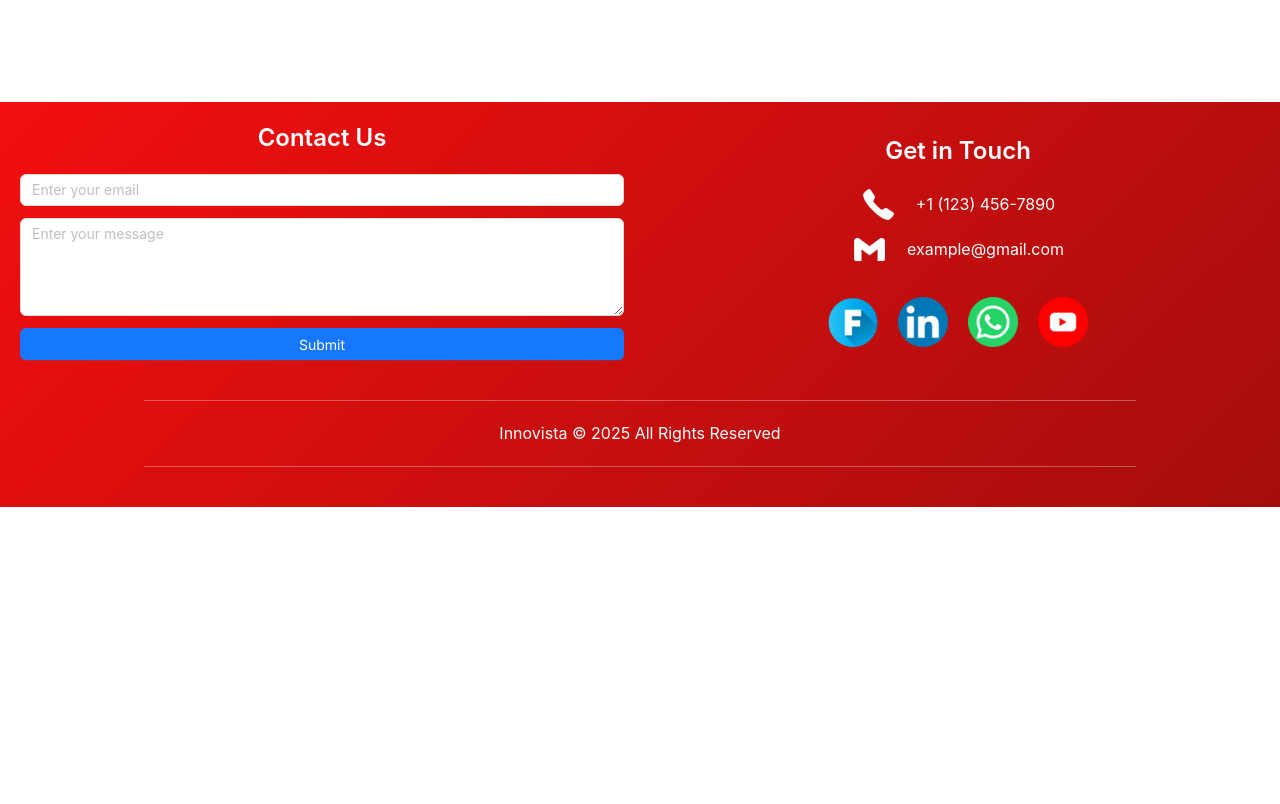
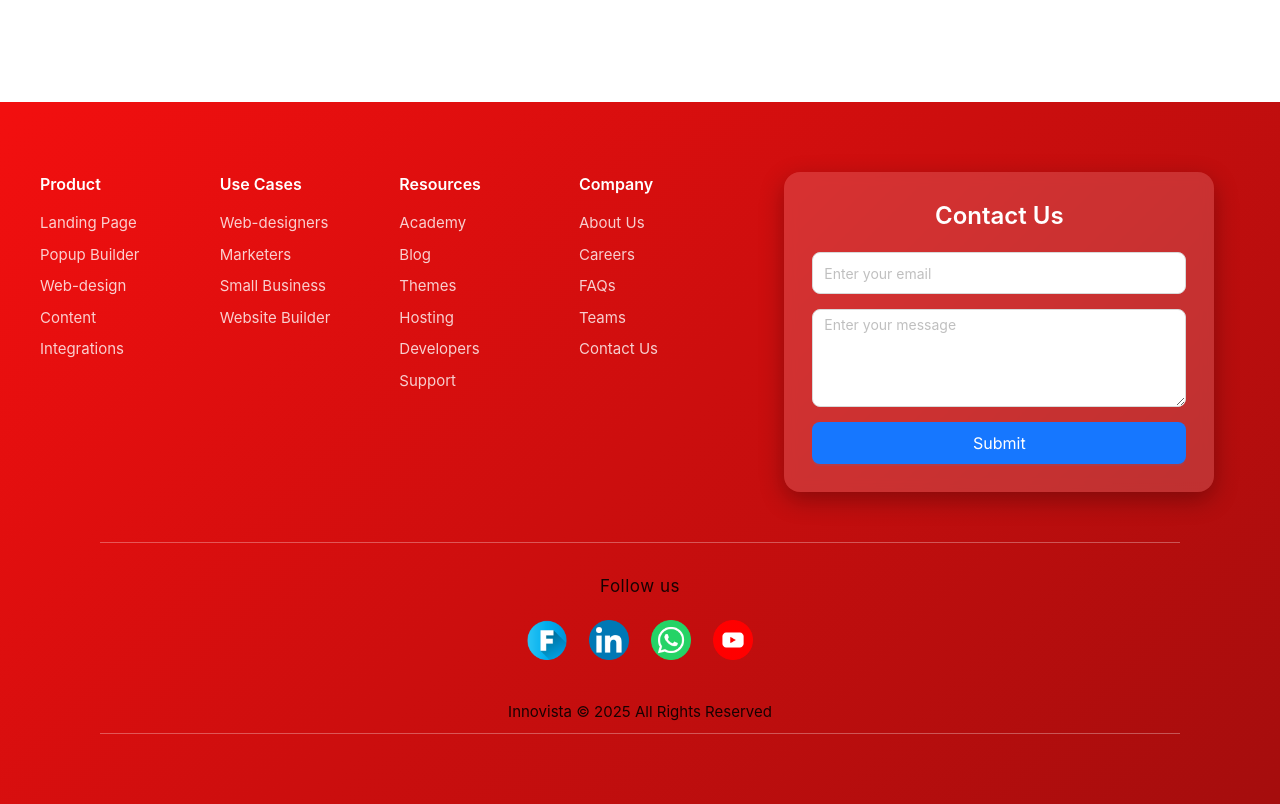
Before and after one commit to Innovista-Metal-Fabriconix/Innovista-frontEnd, a React (Vite) app: page / in a window 1280 px wide. Shown: the part 749-1553 px from the top of the page. Before the commit the page ends 1256 px from the top, so only its background shows below. Built offline with nearby package versions, Linux system fonts and the light colour scheme.

Commit message:
update the footer Style
Co-Authored-By: Dahamneth W.M.S.S <saninduofficial123@gmail.com>
Co-Authored-By: asharaneth <209180658+asharaneth@users.noreply.github.com>

```diff
--- a/src/components/Footer.tsx
+++ b/src/components/Footer.tsx
@@ -1,35 +1,95 @@
-import { Col, Row, Typography, Button, Input } from "antd";
+import { Row, Col, Typography, Button, Input } from "antd";
 import FB from "../assets/Logo/facebook.png";
 import IG from "../assets/Logo/link.png";
-import LI from "../assets/Logo/gmail.png";
-import TW from "../assets/Logo/phone.png";
 import YT from "../assets/Logo/whatsapp.png";
 import WP from "../assets/Logo/youtube.png";
 
 const { TextArea } = Input;
 
 function Footer() {
-  const contactInfo = [
-    { icon: TW, label: "+1 (123) 456-7890", alt: "Phone" },
-    { icon: LI, label: "example@gmail.com", alt: "Gmail" },
+  const columns = [
+    {
+      title: "Product",
+      items: [
+        "Landing Page",
+        "Popup Builder",
+        "Web-design",
+        "Content",
+        "Integrations",
+      ],
+    },
+    {
+      title: "Use Cases",
+      items: [
+        "Web-designers",
+        "Marketers",
+        "Small Business",
+        "Website Builder",
+      ],
+    },
+    {
+      title: "Resources",
+      items: ["Academy", "Blog", "Themes", "Hosting", "Developers", "Support"],
+    },
+    {
+      title: "Company",
+      items: ["About Us", "Careers", "FAQs", "Teams", "Contact Us"],
+    },
   ];
 
-  const socialIcons = [
-    { src: FB, alt: "Facebook" },
-    { src: IG, alt: "LinkedIn" },
-    { src: YT, alt: "WhatsApp" },
-    { src: WP, alt: "YouTube" },
-  ];
+  const socialIcons = [FB, IG, YT, WP];
 
   return (
     <div
       style={{
         background: "linear-gradient(135deg, #f30f0f, #a50d0d)",
-        padding: "20px 20px",
+        padding: "70px 40px",
+        color: "white",
       }}
     >
-      <Row gutter={[32, 32]} justify="center" align="middle">
-        <Col xs={24} md={12}>
+      <Row gutter={[32, 32]} justify="space-between" align="top">
+        <Col xs={24} lg={14}>
+          <Row gutter={[32, 32]}>
+            {columns.map((col, idx) => (
+              <Col xs={12} sm={12} md={6} key={idx}>
+                <Typography.Title
+                  level={5}
+                  style={{ color: "white", marginBottom: "15px" }}
+                >
+                  {col.title}
+                </Typography.Title>
+
+                {col.items.map((item, i) => (
+                  <Typography.Text
+                    key={i}
+                    style={{
+                      display: "block",
+                      color: "rgba(255,255,255,0.8)",
+                      marginBottom: "8px",
+                      fontSize: "15px",
+                      cursor: "pointer",
+                    }}
+                  >
+                    {item}
+                  </Typography.Text>
+                ))}
+              </Col>
+            ))}
+          </Row>
+        </Col>
+        <Col xs={24} lg={10}>
+          <div
+            style={{
+              background: "rgba(255,255,255,0.15)",
+              padding: "28px",
+              borderRadius: "16px",
+              backdropFilter: "blur(6px)",
+              boxShadow: "0 8px 25px rgba(0,0,0,0.3)",
+              maxWidth: "430px",
+              marginLeft: "auto",
+              marginRight: "auto",
+            }}
+          >
             <Typography.Title
               level={3}
               style={{
@@ -43,124 +103,104 @@ function Footer() {
 
             <Input
               placeholder="Enter your email"
-            style={{ marginBottom: "12px" }}
+              style={{
+                marginBottom: "15px",
+                height: "42px",
+                borderRadius: "8px",
+              }}
             />
             <TextArea
               rows={4}
               placeholder="Enter your message"
               maxLength={500}
-            style={{ marginBottom: "12px" }}
+              style={{
+                marginBottom: "15px",
+                borderRadius: "8px",
+              }}
             />
-          <Button type="primary" block>
+            <Button
+              type="primary"
+              block
+              style={{
+                height: "42px",
+                fontSize: "16px",
+                borderRadius: "8px",
+              }}
+            >
               Submit
             </Button>
+          </div>
         </Col>
+      </Row>
 
-        <Col xs={24} md={12} style={{ textAlign: "center" }}>
-          {" "}
-          <Typography.Title
-            level={3}
-            style={{ color: "white", marginBottom: "20px" }}
-          >
-            {" "}
-            Get in Touch{" "}
-          </Typography.Title>{" "}
-          <div style={{ marginBottom: "30px" , gap: "30px"}}>
-            {" "}
-            {contactInfo.map((item, idx) => (
       <div
-                key={idx}
         style={{
-                  display: "flex",
-                  alignItems: "center",
-                  justifyContent: "center",
-                  margin: "10px 0",
-                  gap: "20px",
+          width: "90%",
+          height: "1px",
+          backgroundColor: "rgba(255,255,255,0.3)",
+          margin: "50px auto 30px",
+        }}
+      ></div>
+
+      <Typography.Text
+        style={{
+          display: "block",
+          textAlign: "center",
+          marginBottom: "20px",
+          fontSize: "17px",
+          letterSpacing: "0.5px",
         }}
       >
-                {" "}
-                <img
-                  src={item.icon}
-                  alt={item.alt}
-                  style={{ width: "35px", height: "35px", cursor: "pointer" }}
-                />{" "}
-                <Typography.Text style={{ color: "white", fontSize: "16px" }}>
-                  {" "}
-                  {item.label}{" "}
-                </Typography.Text>{" "}
-              </div>
-            ))}{" "}
-          </div>{" "}
+        Follow us
+      </Typography.Text>
+
       <div
         style={{
           display: "flex",
           justifyContent: "center",
-              gap: "20px",
+          gap: "22px",
           flexWrap: "wrap",
+          marginBottom: "40px",
         }}
       >
-            {" "}
         {socialIcons.map((icon, idx) => (
           <img
             key={idx}
-                src={icon.src}
-                alt={icon.alt}
+            src={icon}
+            alt="social-icon"
             style={{
-                  width: "50px",
-                  height: "50px",
+              width: "40px",
+              height: "40px",
               cursor: "pointer",
               transition: "transform 0.3s ease",
             }}
             onMouseOver={(e) =>
-                  (e.currentTarget.style.transform = "scale(1.1)")
+              (e.currentTarget.style.transform = "scale(1.2)")
             }
-                onMouseOut={(e) =>
-                  (e.currentTarget.style.transform = "scale(1)")
-                }
+            onMouseOut={(e) => (e.currentTarget.style.transform = "scale(1)")}
           />
-            ))}{" "}
-          </div>{" "}
-        </Col>
-      </Row>
-      <div
-        style={{ display: "flex", justifyContent: "center", marginTop: "20px" }}
-      >
-        <div
-          style={{
-            height: "1px",
-            backgroundColor: "rgba(255, 255, 255, 0.3)",
-            margin: "20px 0",
-            width: "80%",
-            marginLeft: "auto",
-            marginRight: "auto",
-          }}
-        ></div>
+        ))}
       </div>
 
       <Typography.Text
         style={{
-          color: "white",
+          display: "block",
           textAlign: "center",
-          display: "block",
-          fontSize: "16px",
+          marginBottom: "10px",
+          fontSize: "15px",
         }}
       >
         Innovista © {new Date().getFullYear()} All Rights Reserved
       </Typography.Text>
-      <div
-        style={{ display: "flex", justifyContent: "center", marginTop: "20px" }}
-      >
+
       <div
         style={{
+          width: "90%",
           height: "1px",
-            backgroundColor: "rgba(255, 255, 255, 0.3)",
-            margin: "0 0 20px",
-            width: "80%",
-            marginLeft: "auto",
-            marginRight: "auto",
+          backgroundColor: "rgba(255,255,255,0.3)",
+          margin: "0 auto",
         }}
       ></div>
-      </div>
     </div>
   );
 }
```
Lines whose indentation alone changed are shown as unchanged.
